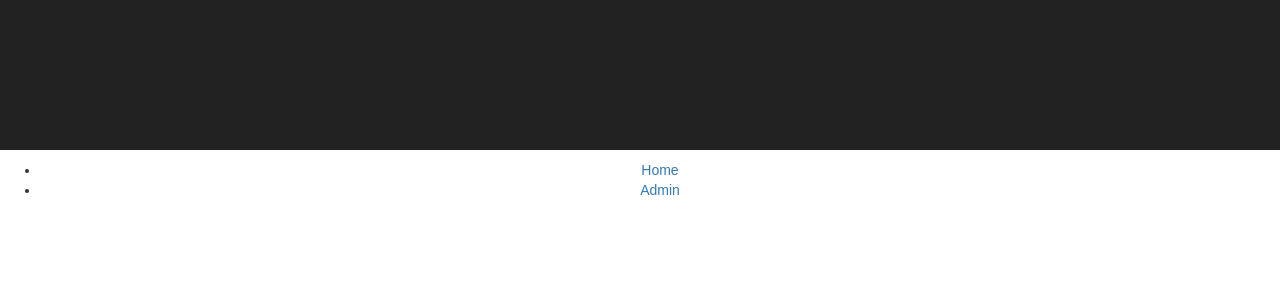
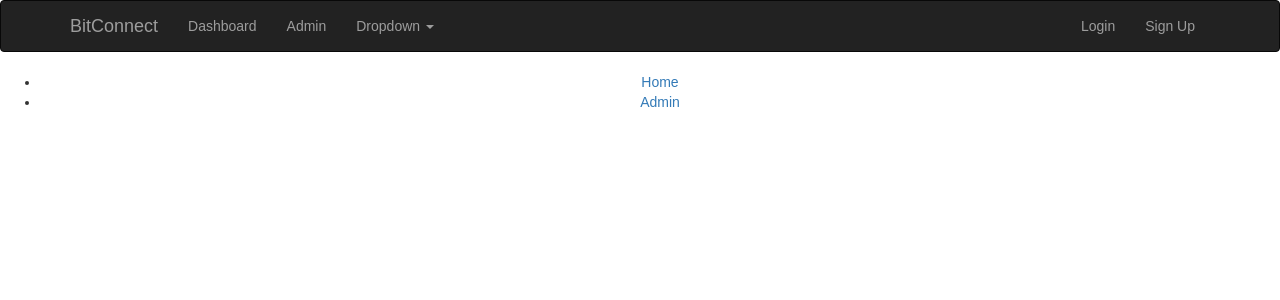
Before and after one commit to rickysychan/bit-connect, a React (Create React App) app in the folder client/: page /NavBar in a window 1280 px wide. Shown: the top 300 px of the page. Built offline with nearby package versions, Linux system fonts and the light colour scheme; no server answers.

Commit message:
added simple navbar

```diff
--- a/client/src/App.js
+++ b/client/src/App.js
@@ -2,6 +2,7 @@ import React, { Component } from 'react';
 import './css/App.css';
 import { BrowserRouter as Router, Route, Link } from 'react-router-dom';
 import LoginPage from './components/login.js';
+import NavigationBar from './components/navbar.js';
 
 class App extends Component {
 
@@ -42,8 +43,7 @@ class App extends Component {
 
     return (
       <div className="App">
-        <header className="App-header">
-        </header>
+        <NavigationBar />
         <p className="App-intro">
           {this.state.response}
         </p>
--- /dev/null
+++ b/client/src/components/navbar.js
@@ -0,0 +1,44 @@
+import React from 'react';
+import { Navbar, NavItem, NavDropdown, MenuItem, Nav } from 'react-bootstrap';
+
+class NavigationBar extends React.Component {
+    render() {
+        return (
+            <Navbar inverse collapseOnSelect>
+                <Navbar.Header>
+                    <Navbar.Brand>
+                    <a href="#brand">BitConnect</a>
+                    </Navbar.Brand>
+                    <Navbar.Toggle />
+                </Navbar.Header>
+                <Navbar.Collapse>
+                    <Nav>
+                    <NavItem eventKey={1} href="/">
+                        Dashboard
+                    </NavItem>
+                    <NavItem eventKey={2} href="/admin">
+                        Admin
+                    </NavItem>
+                    <NavDropdown eventKey={3} title="Dropdown" id="basic-nav-dropdown">
+                        <MenuItem eventKey={3.1}>Action</MenuItem>
+                        <MenuItem eventKey={3.2}>Another action</MenuItem>
+                        <MenuItem eventKey={3.3}>Something else here</MenuItem>
+                        <MenuItem divider />
+                        <MenuItem eventKey={3.3}>Separated link</MenuItem>
+                    </NavDropdown>
+                    </Nav>
+                    <Nav pullRight>
+                    <NavItem eventKey={1} href="#">
+                        Login
+                    </NavItem>
+                    <NavItem eventKey={2} href="#">
+                        Sign Up
+                    </NavItem>
+                    </Nav>
+                </Navbar.Collapse>
+            </Navbar>
+        );
+    }
+  }
+
+  export default NavigationBar;
```
